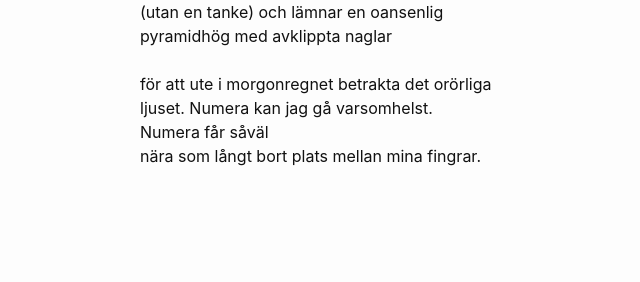
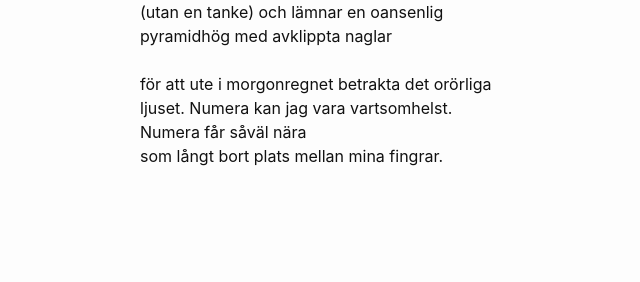
Before and after one commit to terr4form4/terr4form4.github.io, a Jekyll site: the page built from _posts/poesi/2024-01-03-dikter-2023-2024.md, in a window 1280 px wide and 900 px high, scrolled down 7037 px. Shown: the part 162-444 px from the top of the window, without its empty margins (130-770 px from the left). Built offline with Jekyll 4.4.1, drawn with Linux system fonts in a browser that asks for light colours; comment, search, counter and statistics services are not loaded.

Commit message:
älskling

```diff
--- a/_posts/poesi/2024-01-03-dikter-2023-2024.md
+++ b/_posts/poesi/2024-01-03-dikter-2023-2024.md
@@ -294,9 +294,9 @@ Jag kastar bort mitt ansikte<br/>
 pyramidhög med avklippta naglar<br/>
 <br/>
 för att ute i morgonregnet betrakta det orörliga<br/>
-ljuset. Numera kan jag gå varsomhelst.<br/>
-Numera får såväl<br/>
-nära som långt bort plats mellan mina fingrar.<br/>
+ljuset. Numera kan jag vara vartsomhelst.<br/>
+Numera får såväl nära<br/>
+som långt bort plats mellan mina fingrar.<br/>
 <br/>
 <br/>
 <br/>
```
